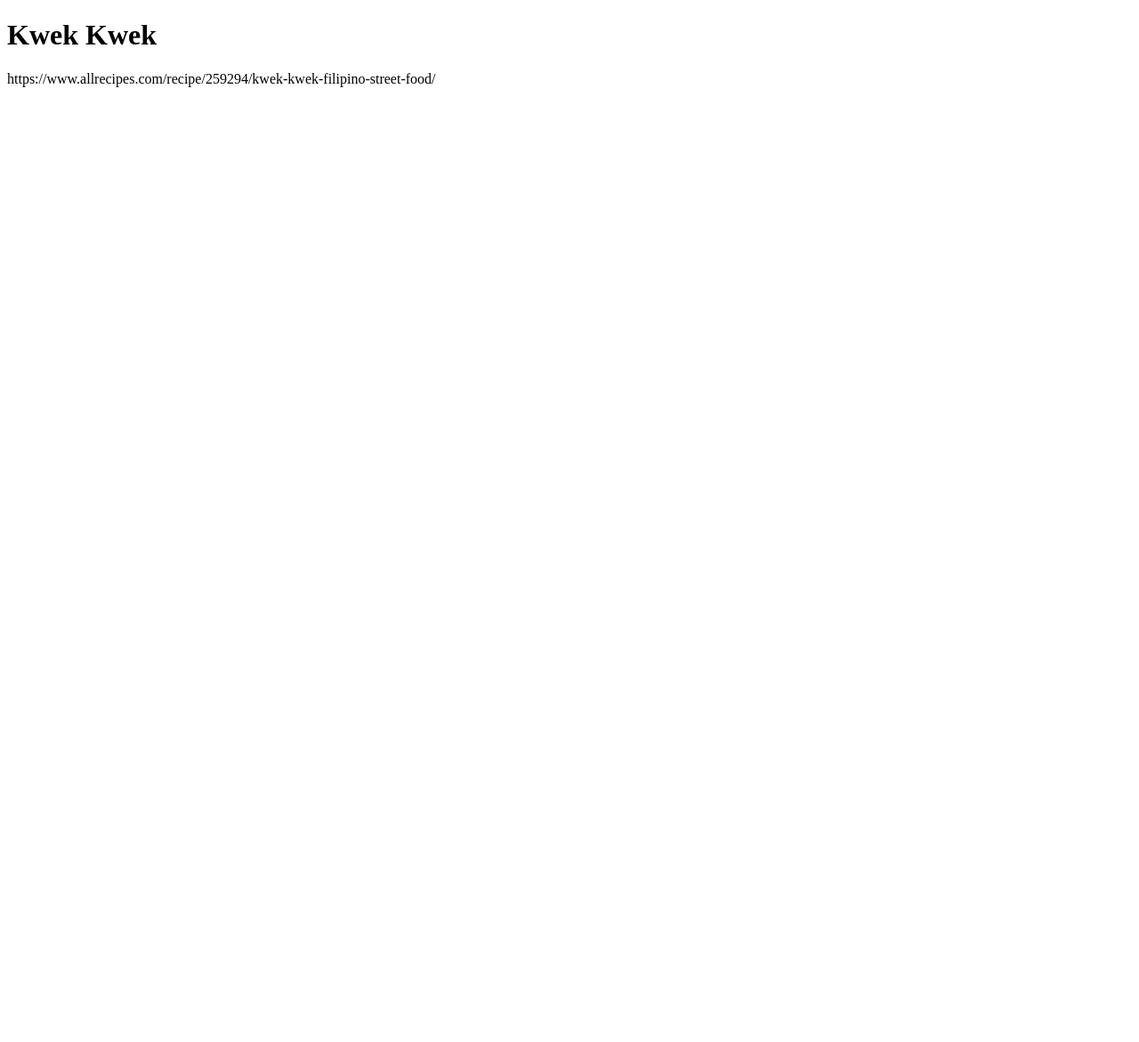
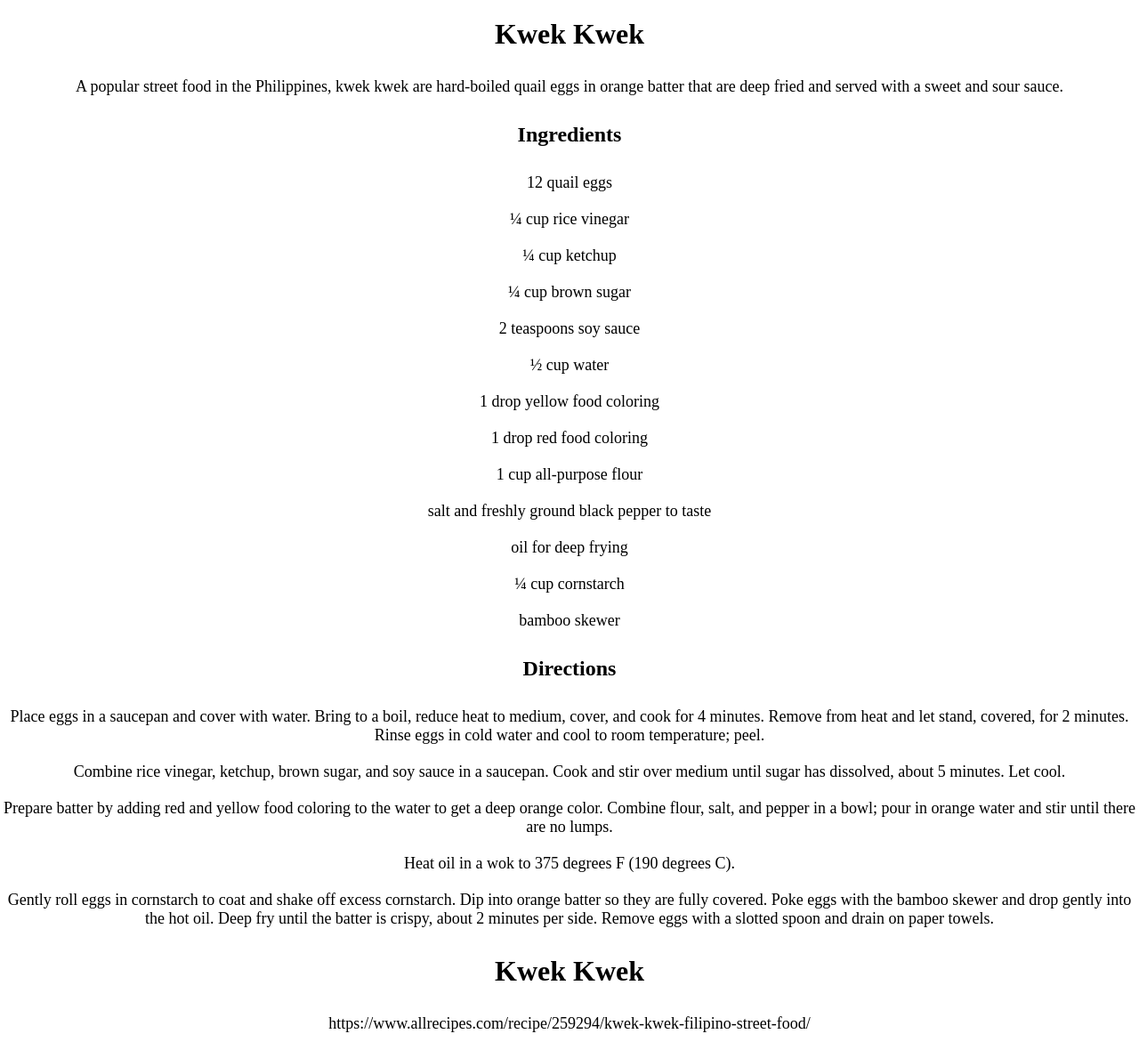
Before and after one commit to michaelbocquel/recipes, a plain HTML site: page pages/kwek-kwek.html in a window 1280 px wide. Shown: the whole page at 89% size. Before the commit the page ends 800 px from the top, so only its background shows below. Drawn offline with Linux system fonts and the light colour scheme.

Commit message:
Modify recipe pages to link to style.css and update the content of the recipe with description, ingredients and directions

```diff
--- /dev/null
+++ b/pages/crispy-baked-chicken-with-giardiniera.html
@@ -0,0 +1,52 @@
+<!DOCTYPE html>
+<html lang="en">
+
+<head>
+	<meta charset="UTF-8">
+	<meta name="viewport" content="width=device-width, initial-scale=1.0">
+	<title>Crispy Baked Chicken with Giardiniera</title>
+	<link rel="stylesheet" href="../style.css">
+</head>
+
+<body>
+	<h1>Crispy Baked Chicken with Giardiniera</h1>
+
+	<p>This chicken giardiniera features perfectly tender and juicy cutlets topped with mild or hot giardiniera (your
+		choice!) and provolone cheese. Play around with different crouton flavors for variety. This recipe was inspired
+		by one of my favorite dishes at a local winery's restaurant.</p>
+
+	<p class="subtitle">Ingredients</p>
+
+	<ul>
+		<li>4 (4 ounce) boneless, skinless chicken breasts</li>
+		<li>salt and freshly ground black pepper to taste</li>
+		<li>1 ½ cups butter and garlic croutons</li>
+		<li>½ cup all-purpose flour</li>
+		<li>2 large eggs, beaten</li>
+		<li>3 tablespoons olive oil</li>
+		<li>8 tablespoons giardiniera</li>
+		<li>4 slices provolone cheese</li>
+		<li>2 tablespoons minced fresh parsley</li>
+	</ul>
+
+	<p class="subtitle">Directions</p>
+
+	<ol>
+		<li>Preheat the oven to 400 degrees F (200 degrees C).</li>
+		<li>Pound chicken breasts with a meat mallet to an even 1/4-inch to 1/2-inch thickness. Season with salt and
+			pepper on both sides.</li>
+		<li>Pulse croutons in a food processor until finely crushed. Place crouton crumbs, flour, and beaten eggs into 3
+			separate shallow dishes.</li>
+		<li>Dip each pounded chicken breast into flour, shaking off excess. Dip into eggs, letting any excess drip off,
+			then press into crouton crumbs to coat.</li>
+		<li>Heat olive oil in a large oven-proof skillet over medium heat. Fry chicken in hot oil for 2 minutes. Flip
+			and fry for 2 more minutes. Remove from heat. Top each breast with 2 tablespoons giardiniera and 1 cheese
+			slice.</li>
+		<li>Cook in the preheated oven until chicken is no longer pink in the center and the juices run clear, 8 to 10
+			minutes. An instant-read thermometer inserted into the center should read at least 165 degrees F (74 degrees
+			C). Top with parsley to serve.</li>
+	</ol>
+
+</body>
+
+</html>
--- a/pages/kwek-kwek.html
+++ b/pages/kwek-kwek.html
@@ -5,6 +5,50 @@
 	<meta charset="UTF-8">
 	<meta name="viewport" content="width=device-width, initial-scale=1.0">
 	<title>Kwek Kwek</title>
+	<link rel="stylesheet" href="../style.css">
+</head>
+
+<body>
+	<h1>Kwek Kwek</h1>
+
+	<p>A popular street food in the Philippines, kwek kwek are hard-boiled quail eggs in orange batter that are deep
+		fried and served with a sweet and sour sauce.</p>
+
+	<p class="subtitle">Ingredients</p>
+
+	<ul>
+		<li>12 quail eggs</li>
+		<li>¼ cup rice vinegar</li>
+		<li>¼ cup ketchup</li>
+		<li>¼ cup brown sugar</li>
+		<li>2 teaspoons soy sauce</li>
+		<li>½ cup water</li>
+		<li>1 drop yellow food coloring</li>
+		<li>1 drop red food coloring</li>
+		<li>1 cup all-purpose flour</li>
+		<li>salt and freshly ground black pepper to taste</li>
+		<li>oil for deep frying</li>
+		<li>¼ cup cornstarch</li>
+		<li>bamboo skewer</li>
+	</ul>
+
+	<p class="subtitle">Directions</p>
+
+	<ol>
+		<li>Place eggs in a saucepan and cover with water. Bring to a boil, reduce heat to medium, cover, and cook for 4
+			minutes. Remove from heat and let stand, covered, for 2 minutes. Rinse eggs in cold water and cool to room
+			temperature; peel.</li>
+		<li>Combine rice vinegar, ketchup, brown sugar, and soy sauce in a saucepan. Cook and stir over medium until
+			sugar has dissolved, about 5 minutes. Let cool.</li>
+		<li>Prepare batter by adding red and yellow food coloring to the water to get a deep orange color. Combine
+			flour, salt, and pepper in a bowl; pour in orange water and stir until there are no lumps.</li>
+		<li>Heat oil in a wok to 375 degrees F (190 degrees C).</li>
+		<li>Gently roll eggs in cornstarch to coat and shake off excess cornstarch. Dip into orange batter so they are
+			fully covered. Poke eggs with the bamboo skewer and drop gently into the hot oil. Deep fry until the batter
+			is crispy, about 2 minutes per side. Remove eggs with a slotted spoon and drain on paper towels.</li>
+	</ol>
+
+</body>
 </head>
 
 <body>
```
Also changed, not shown: pages/greek-baklava.html (+28 -3 lines).
